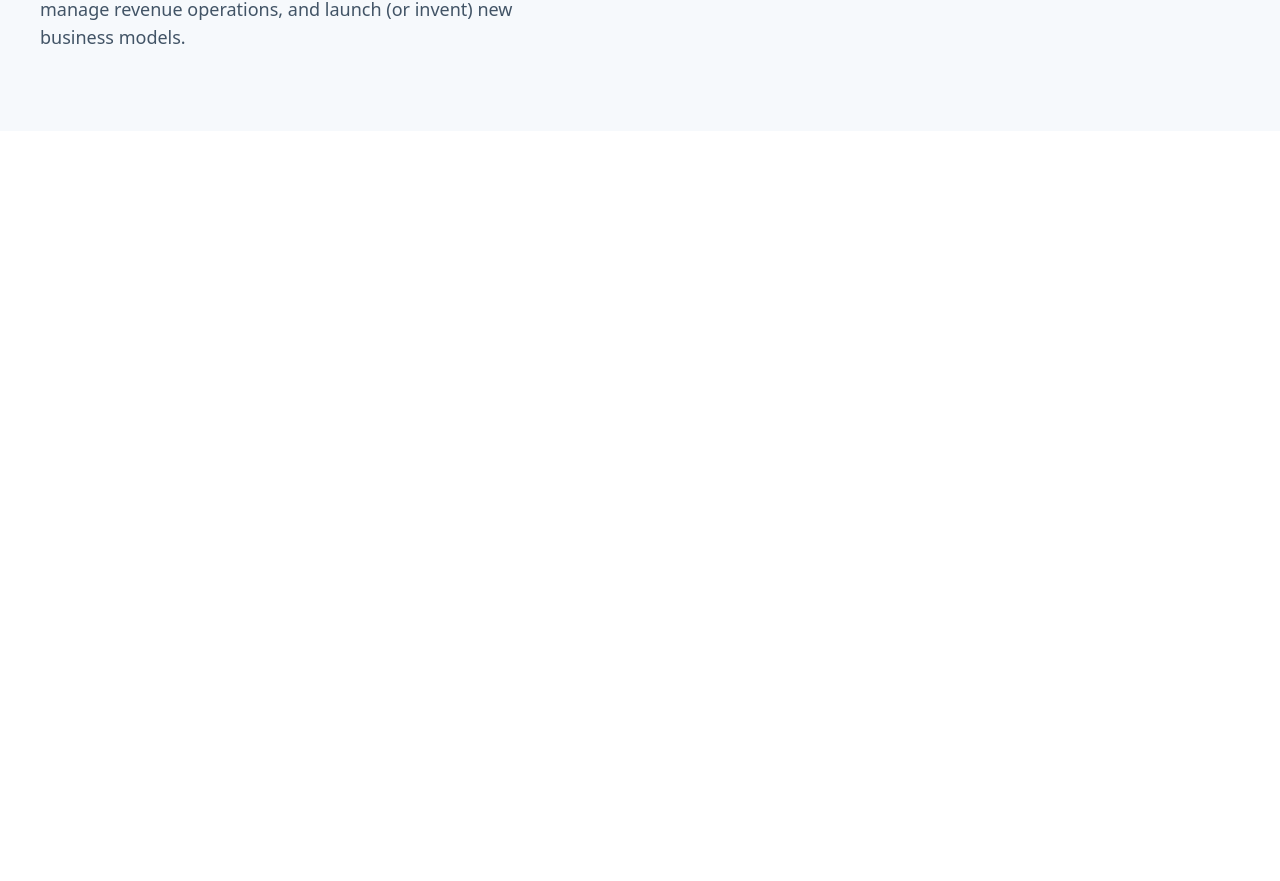
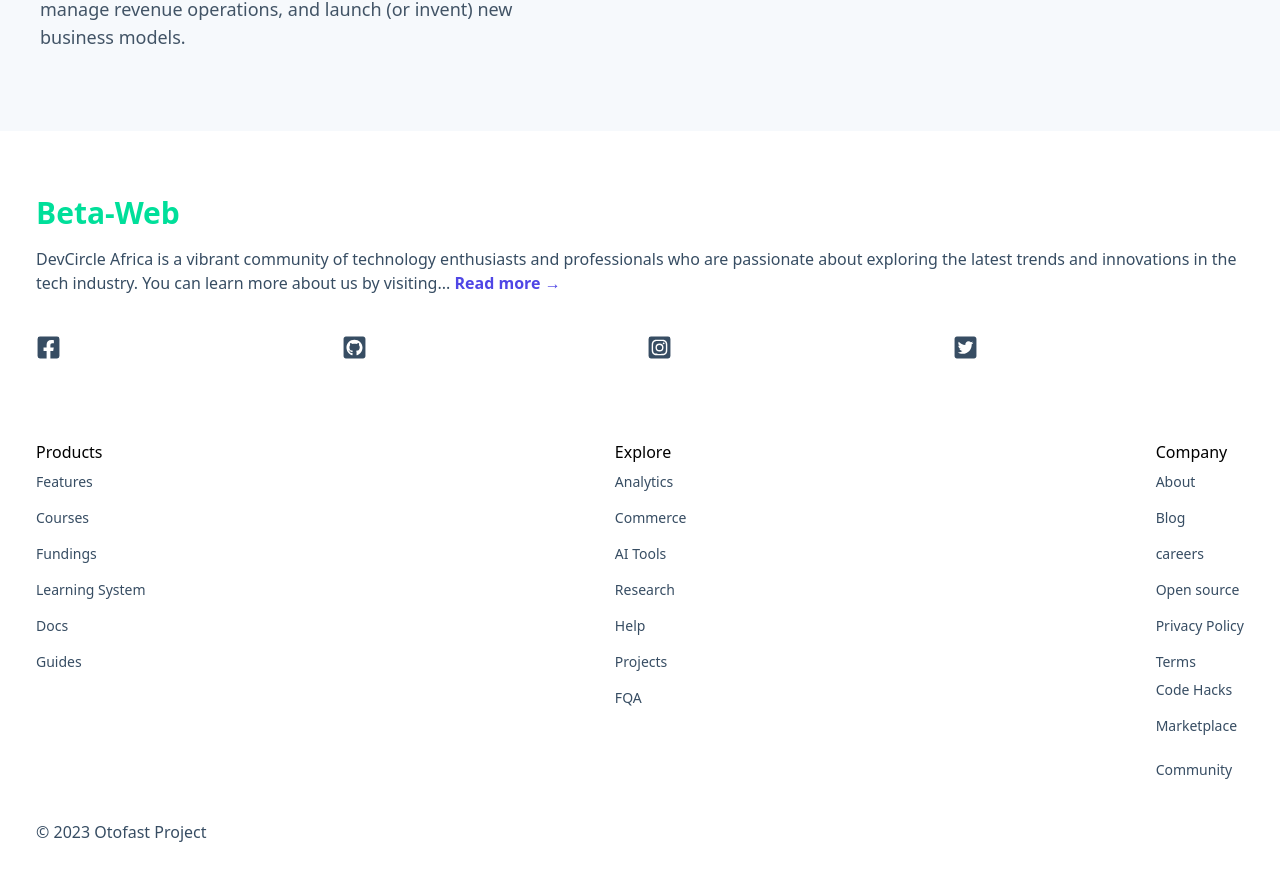
Before and after one commit to cs60apa/Beta-Web, a React (Vite) app: page / in a window 1280 px wide. Shown: the part 1533-2414 px from the top of the page. Before the commit the page ends 1664 px from the top, so only its background shows below. Built offline with nearby package versions, Linux system fonts and the light colour scheme.

Commit message:
removed the next/link tag

```diff
--- a/src/App.jsx
+++ b/src/App.jsx
@@ -1,4 +1,5 @@
 import Header from "./components/Header";
+import Footer from "./components/Footer";
 import { SiInstacart } from "react-icons/si";
 import {
   FaSalesforce,
@@ -62,6 +63,7 @@ export default function App() {
           </p>
         </div>
       </div>
+      <Footer />
     </div>
   );
 }
--- a/src/components/Footer.jsx
+++ b/src/components/Footer.jsx
@@ -1,6 +1,5 @@
 
 import React from "react";
-import Link from "next/link";
 import {
   FaFacebookSquare,
   FaGithubSquare,
@@ -10,7 +9,7 @@ import {
 
 export default function Footer() {
   return (
-    <div className="max-w-[1240px] mx-auto py-16 px-4 grid lg:grid-cols-3 gap-8 text-gray-300">
+    <div className="max-w-[1240px] mx-auto py-16 px-4 grid lg:grid-cols-3 gap-8 text-[#374D63]">
       <div>
         <h1 className="w-full text-3xl font-bold text-[#00df9a]">
           Beta-Web
@@ -26,18 +25,18 @@ export default function Footer() {
           </a>
         </p>
         <div className="flex justify-between md:w-[78%] my-6">
-          <Link href="https://facebook.com/Alisikaundi">
+          <a href="https://facebook.com/Alisikaundi">
             <FaFacebookSquare size={25} />{" "}
-          </Link>
-          <Link href="https://github.com/cs60apa">
+          </a>
+          <a href="https://github.com/cs60apa">
             <FaGithubSquare size={25} />{" "}
-          </Link>
-          <Link href="https://instagram.com/marksikaundi">
+          </a>
+          <a href="https://instagram.com/marksikaundi">
             <FaInstagramSquare size={25} />{" "}
-          </Link>
-          <Link href="https://twitter.com/Alisikaundi">
+          </a>
+          <a href="https://twitter.com/Alisikaundi">
             <FaTwitterSquare size={25} />{" "}
-          </Link>
+          </a>
         </div>
       </div>
       <div className="lg:col-span-2 mt-6 flex justify-between">
@@ -45,22 +44,22 @@ export default function Footer() {
           <h6 className="font-medium text-black bold">Products</h6>
           <ul>
             <li className="py-2 text-sm">
-              <Link href="/features">Features</Link>
+              <a href="/features">Features</a>
             </li>
             <li className="py-2 text-sm">
-              <Link href="/courses">Courses</Link>
+              <a href="/courses">Courses</a>
             </li>
             <li className="py-2 text-sm">
-              <Link href="/funding-programs">Fundings</Link>
+              <a href="/funding-programs">Fundings</a>
             </li>
             <li className="py-2 text-sm">
-              <Link href="/lms">Learning System</Link>
+              <a href="/lms">Learning System</a>
             </li>
             <li className="py-2 text-sm">
-              <Link href="/docs">Docs</Link>
+              <a href="/docs">Docs</a>
             </li>
             <li className="py-2 text-sm">
-              <Link href="/guides">Guides</Link>
+              <a href="/guides">Guides</a>
             </li>
           </ul>
         </div>
@@ -68,25 +67,25 @@ export default function Footer() {
           <h6 className="font-medium text-black bold">Explore</h6>
           <ul>
             <li className="py-2 text-sm">
-              <Link href="/analytics">Analytics</Link>
+              <a href="/analytics">Analytics</a>
             </li>
             <li className="py-2 text-sm">
-              <Link href="/commerce">Commerce</Link>
+              <a href="/commerce">Commerce</a>
             </li>
             <li className="py-2 text-sm">
-              <Link href="/ai-tools">AI Tools</Link>
+              <a href="/ai-tools">AI Tools</a>
             </li>
             <li className="py-2 text-sm">
-              <Link href="/research">Research</Link>
+              <a href="/research">Research</a>
             </li>
             <li className="py-2 text-sm">
-              <Link href="/help">Help</Link>
+              <a href="/help">Help</a>
             </li>
             <li className="py-2 text-sm">
-              <Link href="/projects">Projects</Link>
+              <a href="/projects">Projects</a>
             </li>
             <li className="py-2 text-sm">
-              <Link href="/fqa">FQA</Link>
+              <a href="/fqa">FQA</a>
             </li>
           </ul>
         </div>
@@ -95,31 +94,31 @@ export default function Footer() {
           <h6 className="font-medium text-black bold">Company</h6>
           <ul>
             <li className="py-2 text-sm">
-              <Link href="/about">About</Link>
+              <a href="/about">About</a>
             </li>
             <li className="py-2 text-sm">
-              <Link href="/blog">Blog</Link>
+              <a href="/blog">Blog</a>
             </li>
             <li className="py-2 text-sm">
-              <Link href="https://devcircleafrica.com/careers">careers</Link>
+              <a href="https://devcircleafrica.com/careers">careers</a>
             </li>
             <li className="py-2 text-sm">
-              <Link href="/open-source">Open source</Link>
+              <a href="/open-source">Open source</a>
             </li>
             <li className="py-2 text-sm">
-              <Link href="/privacy">Privacy Policy</Link>
+              <a href="/privacy">Privacy Policy</a>
             </li>
             <li className="py-2 text-sm">
-              <Link href="/terms">Terms</Link>
+              <a href="/terms">Terms</a>
               <li className="py-2 text-sm">
-                <Link href="/code-hacks">Code Hacks</Link>
+                <a href="/code-hacks">Code Hacks</a>
               </li>
               <li className="py-2 text-sm">
-                <Link href="/marketplace">Marketplace</Link>
+                <a href="/marketplace">Marketplace</a>
               </li>
             </li>
             <li className="py-2 text-sm">
-              <Link href="https://forum.devcircleafrica.com">Community</Link>
+              <a href="https://forum.devcircleafrica.com">Community</a>
             </li>
           </ul>
         </div>
```
